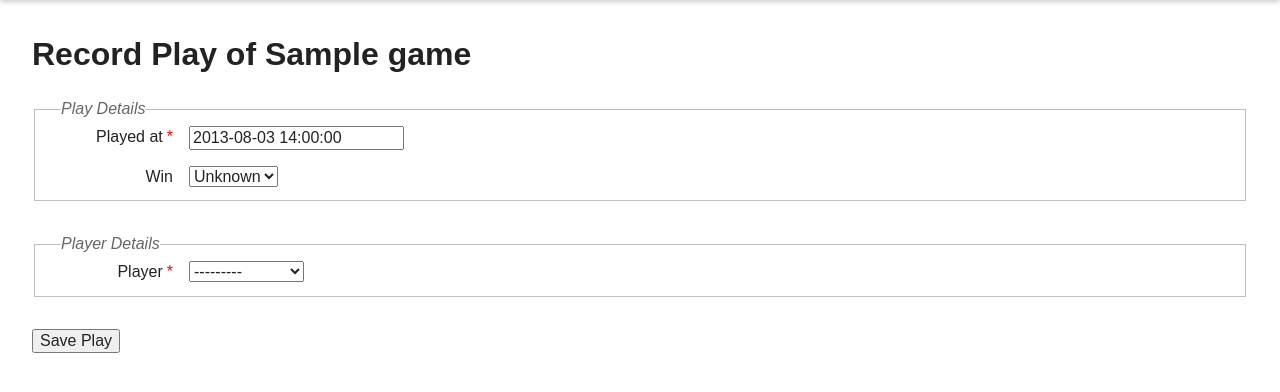
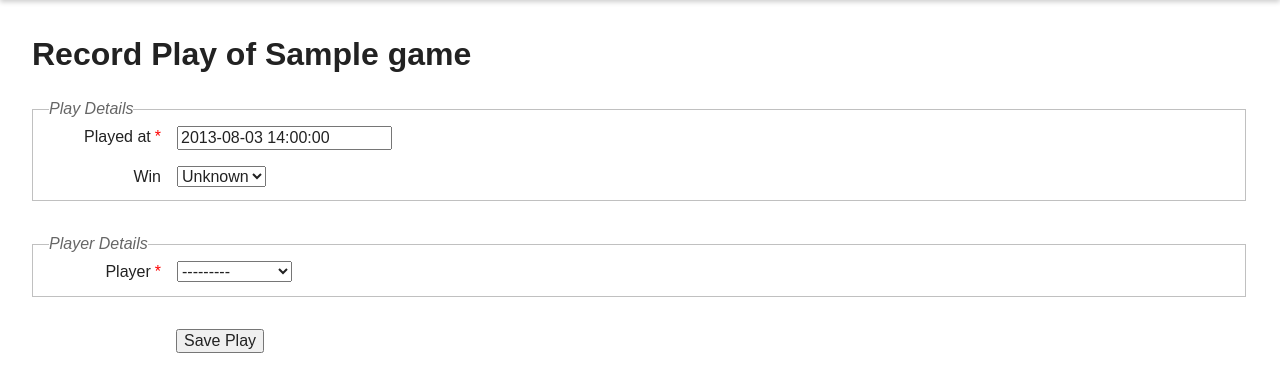
Before and after one commit to kevincarrogan/bogogger, a Django app: page /games/sample/plays/create/ in a window 1280 px wide. Shown: the part 154-546 px from the top of the page. Run offline with Django 3.2, Linux system fonts and the light colour scheme; tables that the repository leaves empty hold one stand-in row (values such as "Sample post"); some libraries are stand-ins or nearby versions.

Commit message:
Fixing alignment of forms on create game play from game page.

```diff
--- a/gamelog/static/css/main.css
+++ b/gamelog/static/css/main.css
@@ -120,6 +120,8 @@
 
 fieldset {
     margin-bottom: 2em;
+    margin-left: 0;
+    padding-left: 0;
 }
 
 form .actions {
--- a/games/templates/games/gameplay_from_game_form.html
+++ b/games/templates/games/gameplay_from_game_form.html
@@ -32,9 +32,11 @@
         {% endfor %}
     </fieldset>
 
-    <button type="submit">
-        Save Play
-    </button>
+    <div class="actions">
+        <button type="submit">
+            Save Play
+        </button>
+    </div>
 </form>
 
 {% endblock %}
```
